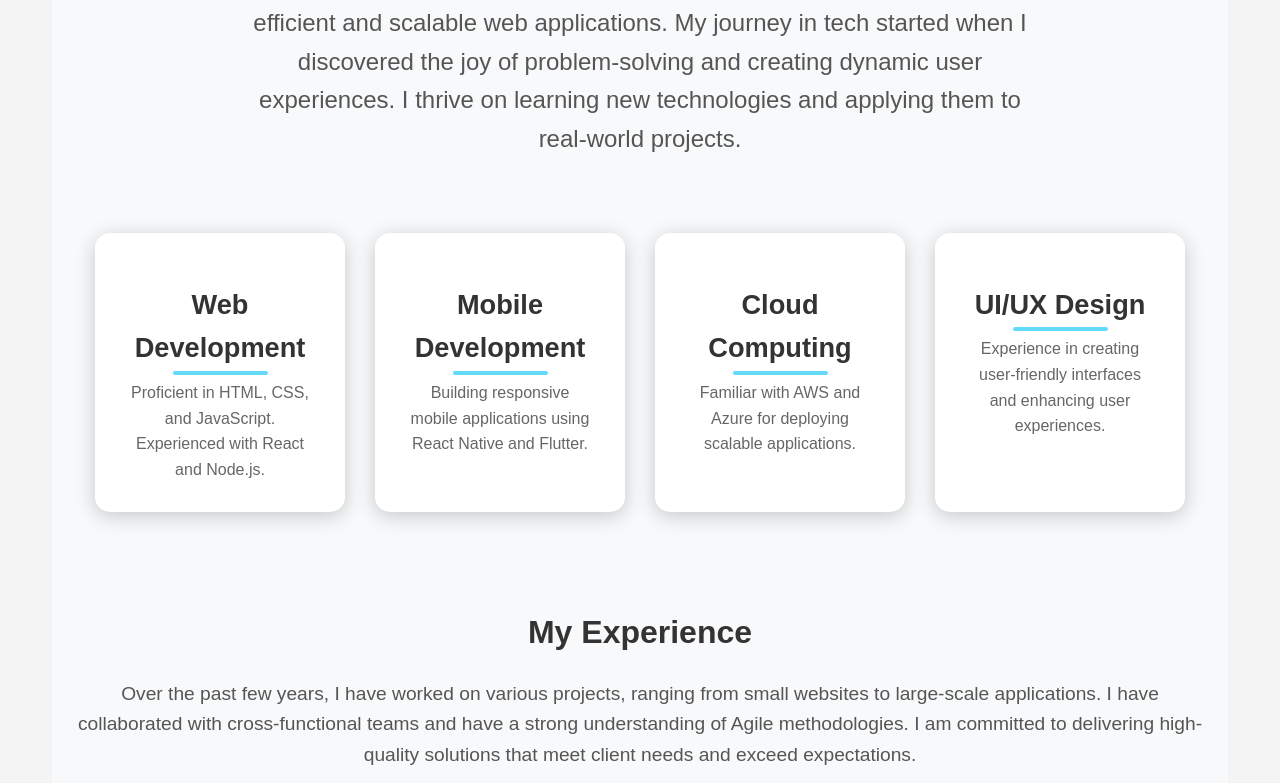
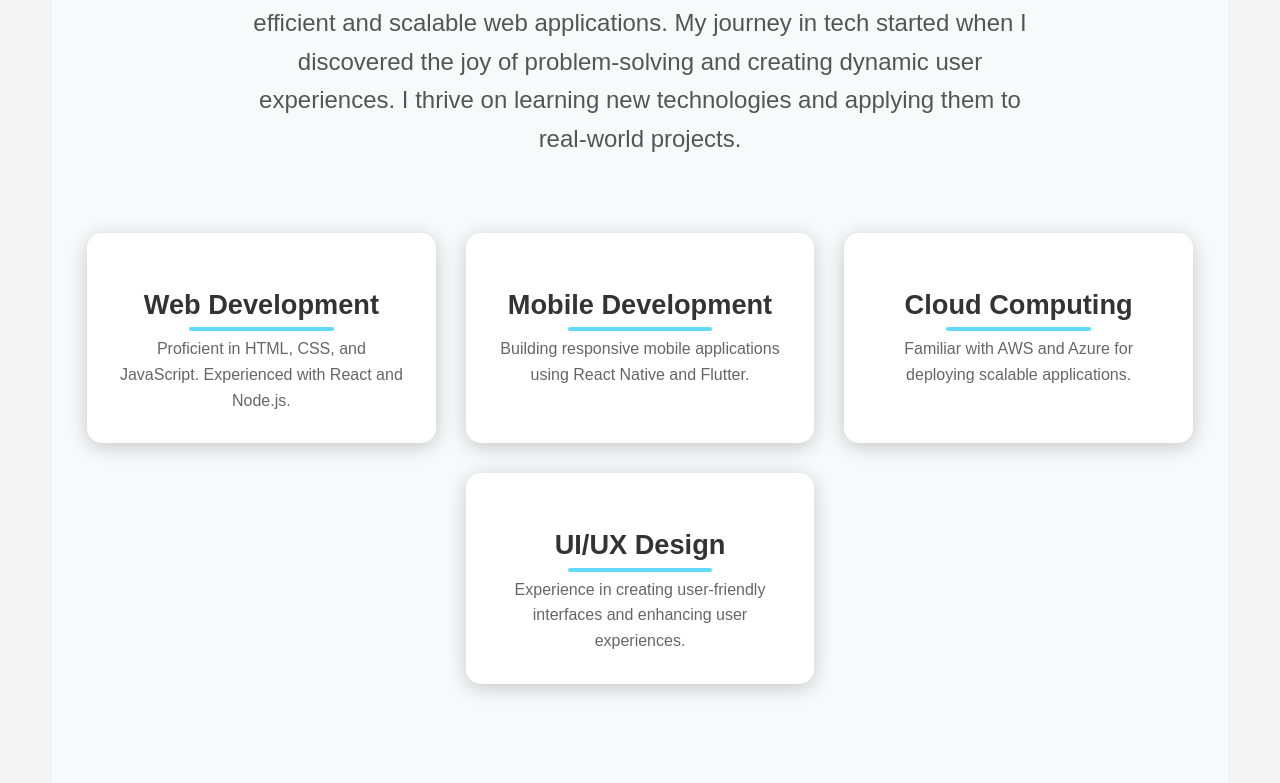
Before and after one commit to dishantsharma1123/portfolio-site-frontend, a React (Create React App) app: page /#/about in a window 1280 px wide. Shown: the part 644-1427 px from the top of the page. Built offline with nearby package versions, Linux system fonts and the light colour scheme.

Commit message:
responsiveness fixes

```diff
--- a/src/components/About.js
+++ b/src/components/About.js
@@ -33,6 +33,7 @@ const AboutContainer = styled.div`
   flex-direction: column;
   align-items: center;
   box-sizing: border-box;
+  overflow-x: hidden; /* Prevent horizontal scrolling */
 
   @media (max-width: 768px) {
     padding: 30px 10px;
@@ -98,6 +99,7 @@ const Description = styled.p`
 
   @media (max-width: 768px) {
     font-size: 1.2rem;
+    margin: 10px;
   }
 `;
 
@@ -107,6 +109,7 @@ const SkillsSection = styled.div`
   justify-content: center;
   max-width: 1200px;
   margin-top: 40px;
+  box-sizing: border-box;
 `;
 
 const SkillCard = styled.div`
@@ -115,7 +118,7 @@ const SkillCard = styled.div`
   border-radius: 15px;
   box-shadow: 0 4px 20px rgba(0, 0, 0, 0.2);
   margin: 15px;
-  width: 250px;
+  width: calc(33.33% - 30px);
   text-align: center;
   transition: transform 0.3s ease, box-shadow 0.3s ease;
   animation: ${slideIn} 0.5s ease forwards;
@@ -159,6 +162,7 @@ const Section = styled.div`
   margin-top: 60px;
   animation: ${fadeIn} 1s ease forwards;
   text-align: center;
+  box-sizing: border-box;
 
   h3 {
     font-size: 2rem;
```
